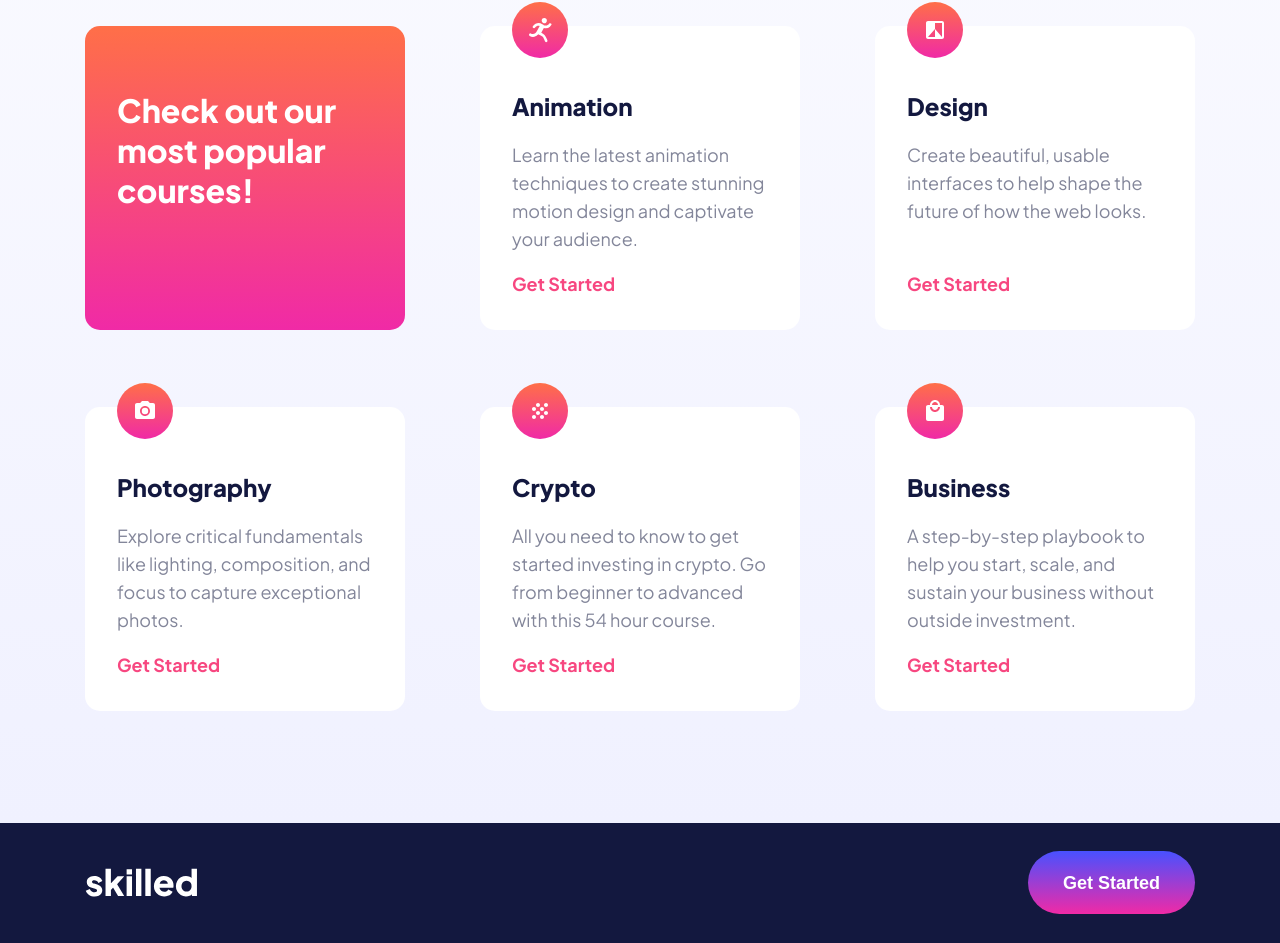
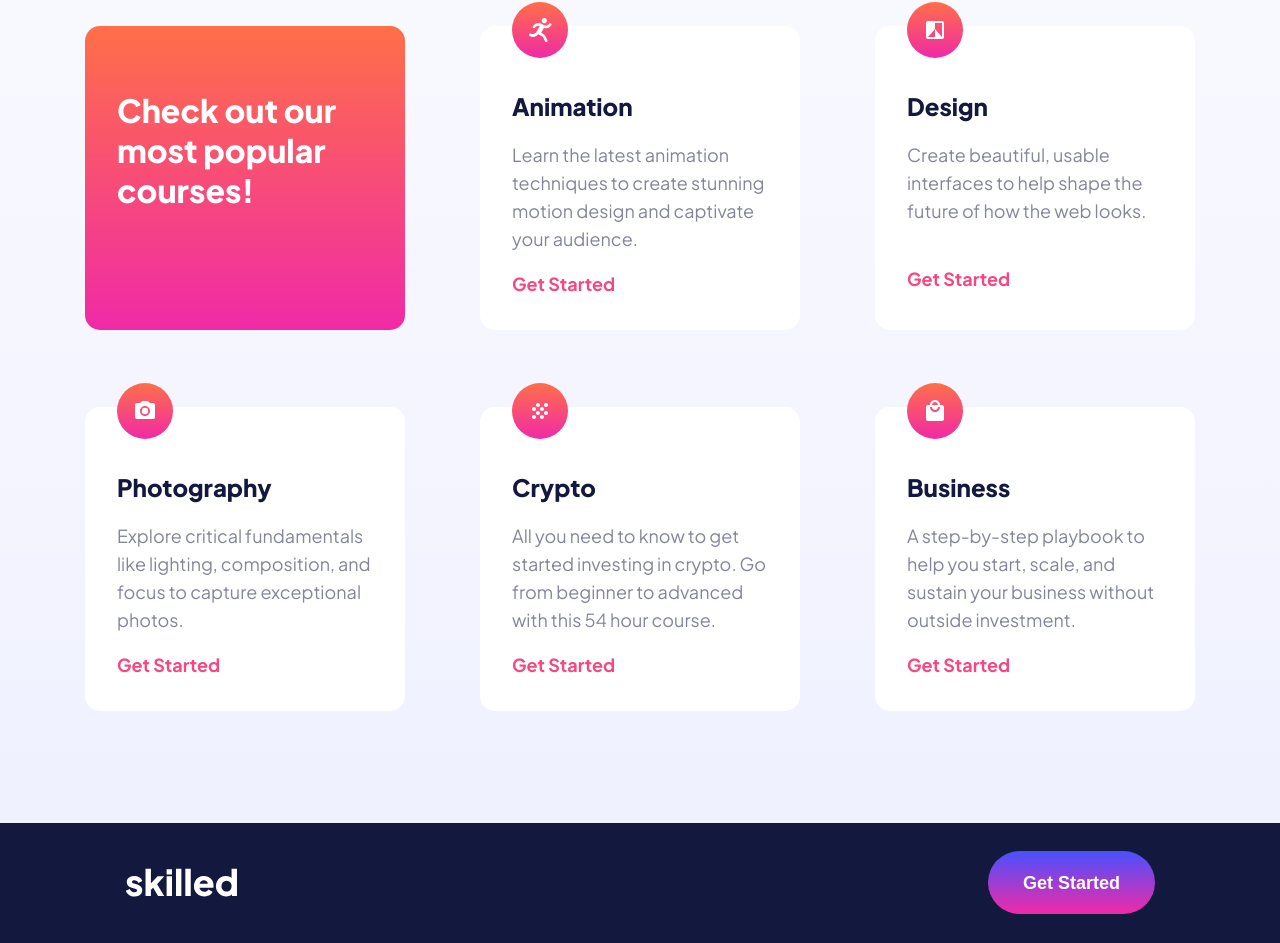
Before and after one commit to CamiStefano/my-portfolio, a Next.js app: page /projects/skilled-elearning-landing-page in a window 1280 px wide. Shown: the part 662-1605 px from the top of the page. Built offline with nearby package versions, Linux system fonts and the light colour scheme.

Commit message:
fix: :art: add feedback

```diff
--- a/app/projects/skilled-elearning-landing-page/components/Cards.jsx
+++ b/app/projects/skilled-elearning-landing-page/components/Cards.jsx
@@ -1,6 +1,4 @@
 'use client';
-
-/* eslint-disable max-len */
 
 import Link from 'next/link';
 import React from 'react';
@@ -50,6 +48,7 @@ const StyledCard = styled.div`
     font-style: normal;
     font-weight: 500;
     line-height: 1.75rem;
+    flex-grow: 1;
 
     @media (max-width: 820px) {
       font-size: 1rem;
--- a/app/projects/skilled-elearning-landing-page/components/CardsSection.jsx
+++ b/app/projects/skilled-elearning-landing-page/components/CardsSection.jsx
@@ -68,7 +68,7 @@ function CardsSection() {
       <Cards
         icon={<DesignSVG />}
         subtitle="Design"
-        label="Create beautiful, usable interfaces to help shape the future of how the web looks. &nbsp;&nbsp;&nbsp;&nbsp;&nbsp;&nbsp;"
+        label="Create beautiful, usable interfaces to help shape the future of how the web looks."
       />
       <Cards
         icon={<PhotographySVG />}
--- a/app/projects/skilled-elearning-landing-page/components/Footer.jsx
+++ b/app/projects/skilled-elearning-landing-page/components/Footer.jsx
@@ -2,40 +2,27 @@
 
 import React from 'react';
 import { styled } from 'styled-components';
-import { theme } from '../styles';
+import { Container, theme } from '../styles';
 import { LogoLight } from '../icons';
 import Button from './Button';
 
-const StyledFooter = styled.footer`
+const Background = styled.footer`
   width: 100%;
-  height: 7.5rem;
   background-color: ${theme.dark};
-  display: flex;
-  justify-content: center;
-  align-items: center;
-  padding: 0rem 2.5rem;
+`;
 
-  & .container {
-    width: 100%;
-    max-width: 1110px;
+const StyledFooter = styled.div`
   display: flex;
   justify-content: space-between;
   align-items: center;
-
-    @media only screen and (max-width: 1279px) {
-      max-width: 768px;
-    }
-
-    @media only screen and (max-width: 764px) {
-      width: 343px;
-    }
+  height: 7.5rem;
+  padding: 0rem 2.5rem;
 
   & button {
     background: ${theme.gradient2};
 
     &:hover {
       background: ${theme.gradient2hover};
-      }
     }
   }
 
@@ -51,13 +38,14 @@ const StyledFooter = styled.footer`
 
 function Footer() {
   return (
-    <StyledFooter className="footer">
-      <div className="container">
+    <Background>
+      <Container>
+        <StyledFooter>
           <LogoLight />
-
           <Button>Get Started</Button>
-      </div>
         </StyledFooter>
+      </Container>
+    </Background>
   );
 }
 
--- a/app/projects/skilled-elearning-landing-page/components/Hero.jsx
+++ b/app/projects/skilled-elearning-landing-page/components/Hero.jsx
@@ -3,7 +3,7 @@
 import React from 'react';
 import Image from 'next/image';
 import { styled } from 'styled-components';
-import { theme, Title, Paragraph } from '../styles';
+import { theme, Title, Paragraph, Container } from '../styles';
 import Button from './Button';
 
 const StyledHero = styled.section`
@@ -84,12 +84,13 @@ const StyledHero = styled.section`
 
 function Hero() {
   return (
-    <StyledHero className="container">
+    <Container>
+      <StyledHero>
         <div className="main__section__text">
           <Title>Maximize skill, minimize budget</Title>
           <Paragraph>
-          Our modern courses across a range of in-demand skills will give you the knowledge you need
-          to live the life you want.
+            Our modern courses across a range of in-demand skills will give you the knowledge you
+            need to live the life you want.
           </Paragraph>
           <Button className="button">Get Started</Button>
         </div>
@@ -100,7 +101,7 @@ function Hero() {
             width={710}
             height={791}
             alt="Picture of a person drinking coffee"
-          priority={true}
+            priority
           />
 
           <Image
@@ -120,6 +121,7 @@ function Hero() {
           />
         </div>
       </StyledHero>
+    </Container>
   );
 }
 
--- a/app/projects/skilled-elearning-landing-page/components/NavBar.jsx
+++ b/app/projects/skilled-elearning-landing-page/components/NavBar.jsx
@@ -2,34 +2,21 @@
 
 import React from 'react';
 import { styled } from 'styled-components';
-import { theme } from '../styles';
+import { Container, theme } from '../styles';
 import { LogoDark } from '../icons';
 import Button from './Button';
 
 const StyledNavBar = styled.nav`
+  position: relative;
+  display: flex;
+  justify-content: space-between;
+  align-items: center;
   width: 100%;
   height: 7rem;
   background-color: transparent;
-  display: flex;
-  justify-content: center;
-  align-items: center;
-  z-index: 100;
+  z-index: 10;
 
-  & .container {
-    max-width: 1110px;
-    display: flex;
-    justify-content: space-between;
-    align-items: center;
-
-    @media only screen and (max-width: 1279px) {
-      max-width: 768px;
-    }
-
-    @media only screen and (max-width: 764px) {
-      width: 343px;
-    }
-
-    & .button {
+  & button {
     background: ${theme.dark};
     transition: all 0.4s ease;
 
@@ -41,18 +28,16 @@ const StyledNavBar = styled.nav`
   @media (max-width: 768px) {
     max-width: 768px;
   }
-  }
 `;
 
 function NavBar() {
   return (
-    <StyledNavBar className="navbar">
-      <div className="container">
+    <Container>
+      <StyledNavBar>
         <LogoDark />
-
-        <Button className="button">Get Started</Button>
-      </div>
+        <Button>Get Started</Button>
       </StyledNavBar>
+    </Container>
   );
 }
 
--- a/app/projects/skilled-elearning-landing-page/styles.js
+++ b/app/projects/skilled-elearning-landing-page/styles.js
@@ -49,9 +49,8 @@ export const Wrapper = styled.section`
 
 export const Container = styled.div`
   max-width: 1110px;
-  display: flex;
-  justify-content: space-between;
-  align-items: center;
+  width: 100%;
+  margin: 0 auto;
 
   @media only screen and (min-width: 765px) and (max-width: 1279px) {
     max-width: 768px;
```
Lines whose indentation alone changed are shown as unchanged.
